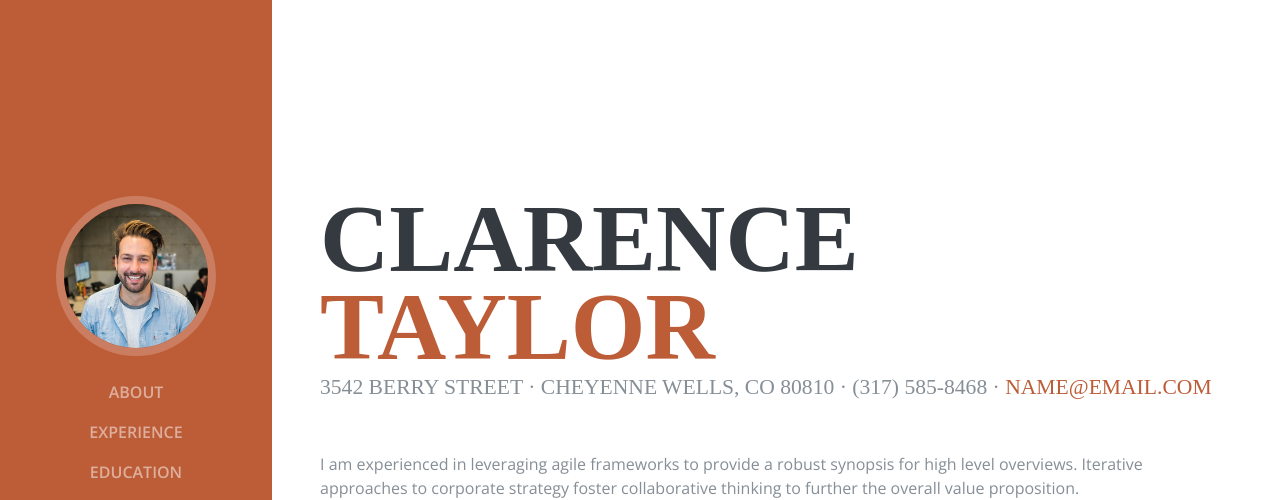
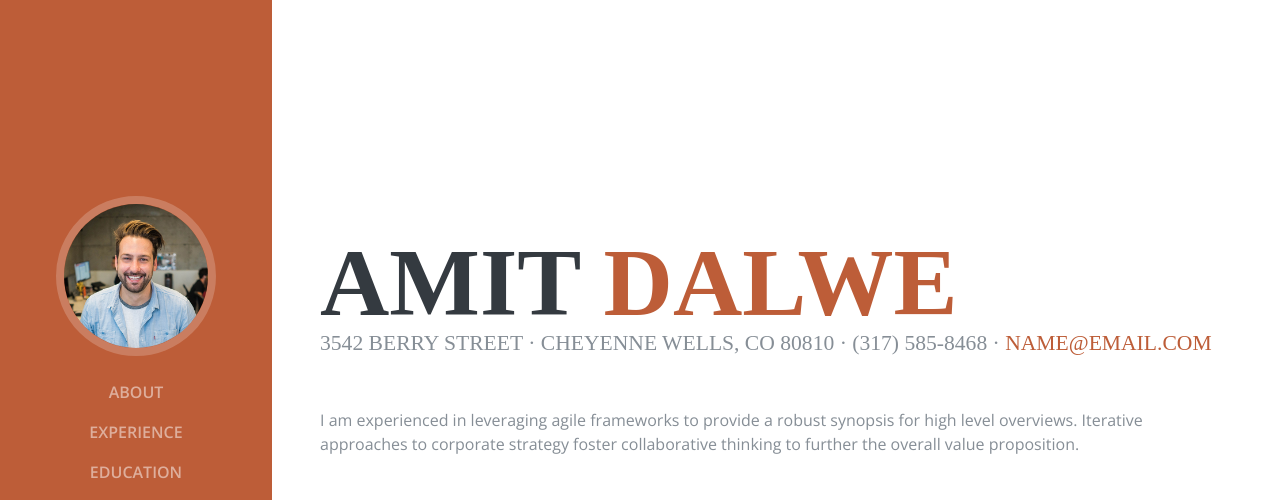
Before and after one commit to amitdalwe/amitdalwe.github.io, a plain HTML site: page index.html in a window 1280 px wide. Shown: the top 500 px of the page. Drawn offline with nearby package versions, Linux system fonts and the light colour scheme; a web font is replaced by a local one.

Commit message:
updated name in index.html

```diff
--- a/index.html
+++ b/index.html
@@ -65,8 +65,8 @@
 
       <section class="resume-section p-3 p-lg-5 d-flex d-column" id="about">
         <div class="my-auto">
-          <h1 class="mb-0">Clarence
-            <span class="text-primary">Taylor</span>
+          <h1 class="mb-0">Amit
+            <span class="text-primary">Dalwe</span>
           </h1>
           <div class="subheading mb-5">3542 Berry Street · Cheyenne Wells, CO 80810 · (317) 585-8468 ·
             <a href="mailto:name@email.com">name@email.com</a>
```
